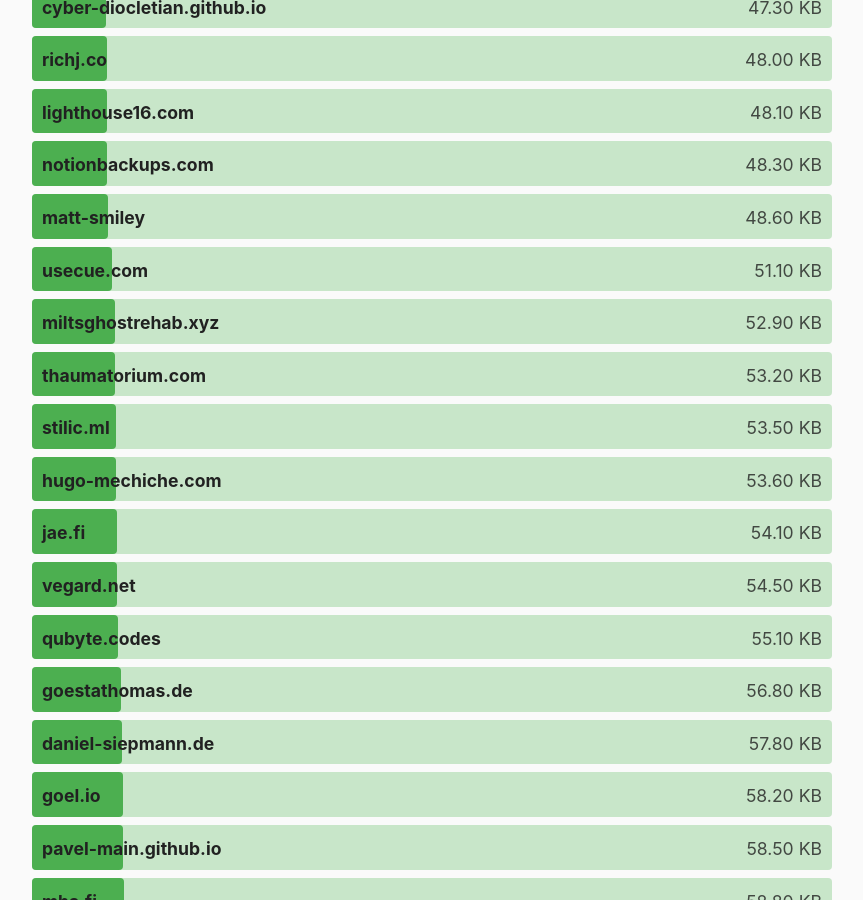
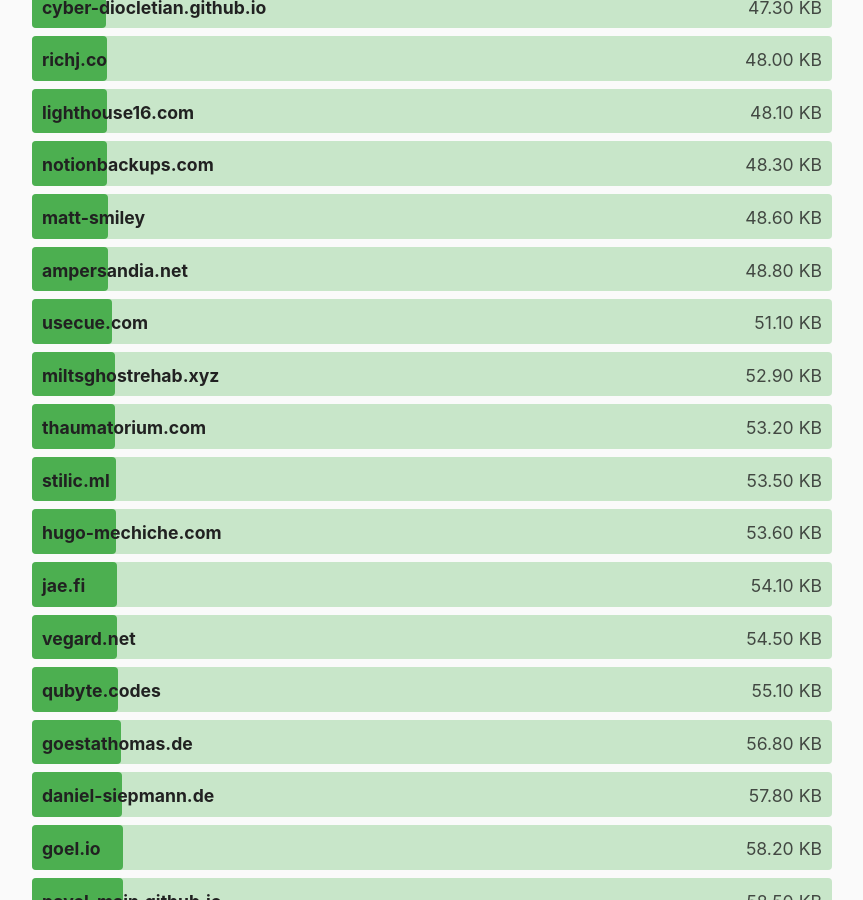
Before and after one commit to kevquirk/512kb.club, a Jekyll site: the page built from index.md, in a window 1280 px wide and 900 px high, scrolled down 10267 px. Shown: the whole window, without its empty margins (208-1071 px from the left). Built offline with Jekyll 4.4.1, drawn with Linux system fonts in a browser that asks for light colours.

Commit message:
Add ampersandia.net

```diff
--- a/_data/sites.yml
+++ b/_data/sites.yml
@@ -103,6 +103,11 @@
   size: 31.7
   last_checked: 2021-12-18
 
+- domain: ampersandia.net
+  url: https://ampersandia.net
+  size: 48.8
+  last_checked: 2022-03-30
+
 - domain: andrewsfasteners.uk
   url: https://www.andrewsfasteners.uk/
   size: 195
```
